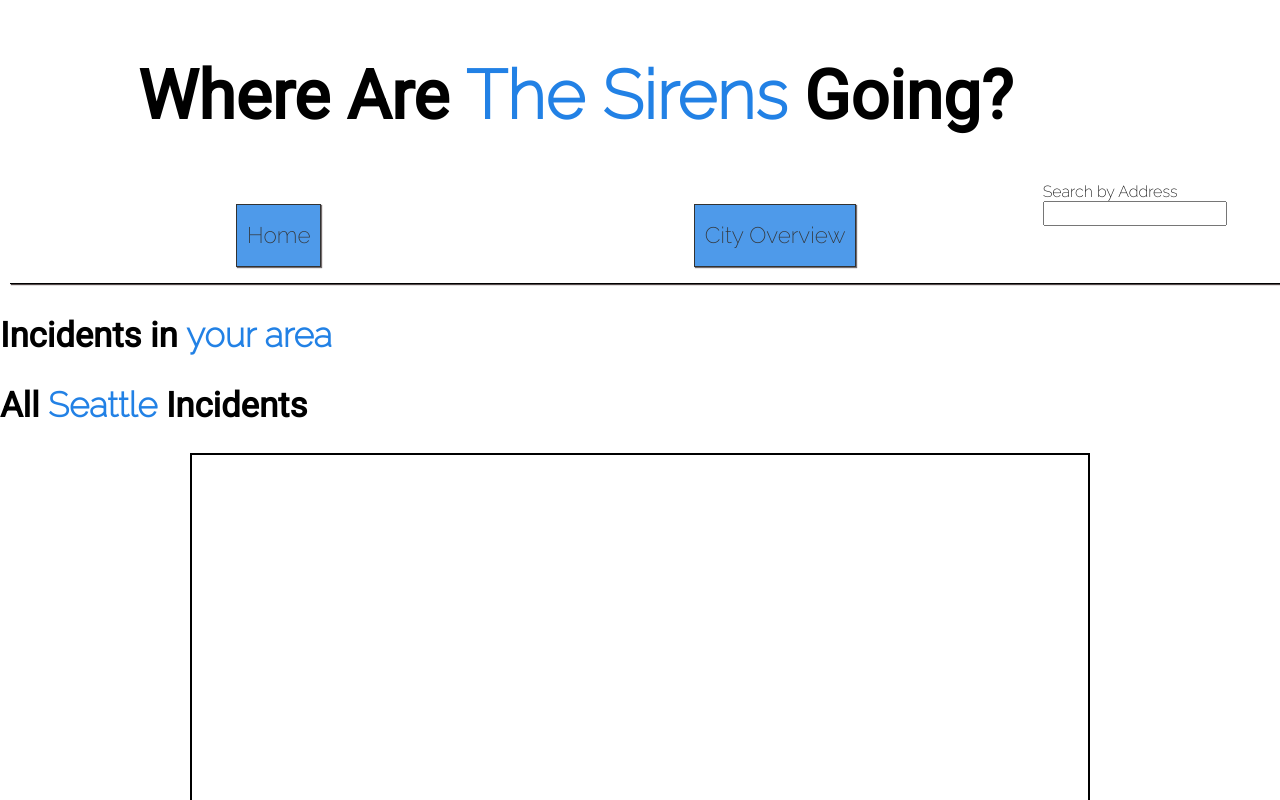
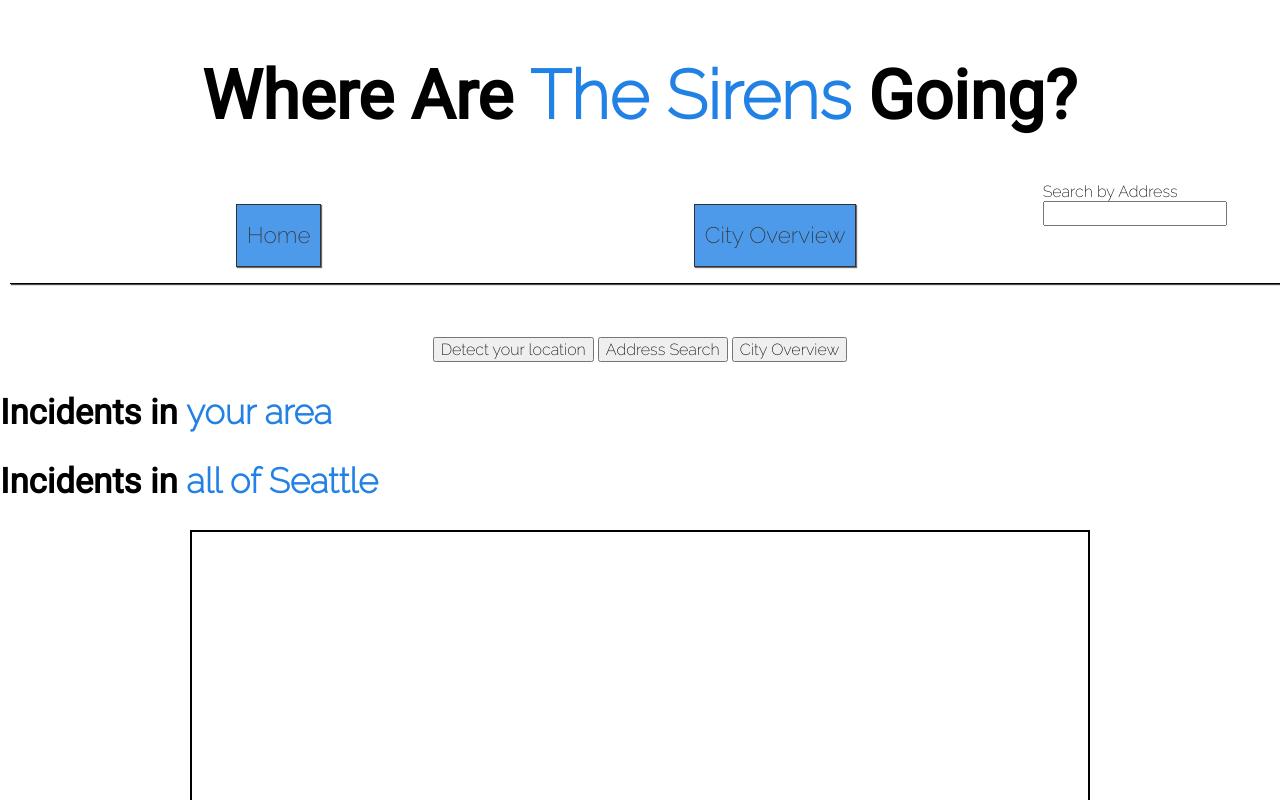
Before and after one commit to sgruse/whereAreTheSirensGoing, a website: page index.html in a window 1280 px wide. Drawn offline with Linux system fonts and the light colour scheme; some packages are replaced by stand-ins of ours.

Commit message:
modified layout in order to accomodate fixed scrolling

```diff
--- a/css/layout.css
+++ b/css/layout.css
@@ -13,6 +13,10 @@ body {
 #index {
   display: flex;
   justify-content: center;
+}
+
+#index-form-container {
+  padding-top: 5%;
 }
 #results {
   display: flex;
@@ -93,7 +97,7 @@ header {
 }
 
 header h1 {
-  padding-left: 10%;
+  padding-left: 15%;
 }
 
 .sirens {
@@ -102,6 +106,7 @@ header h1 {
 }
 
 .container {
+  padding-top: 1%;
   position: absolute;
   top: 260px;
   left:0px;
--- a/index.html
+++ b/index.html
@@ -26,7 +26,7 @@
           <ul class="incident-list">
             <li class="incident-list-item">Type - {{initial_type_group}}</li>
             <li class="incident-list-item">Subtype - {{initial_type_subgroup}}</li>
-            <li class="incident-list-item">Date/Time At Scene - {{at_scene_time}}</li>
+            <li class="incident-list-item">Date/Time At Scene - {{event_clearance_date}}</li>
             <li class="incident-list-item">Location - {{hundred_block_location}}</li>
           </ul>
         </article>
@@ -64,10 +64,8 @@
         </form>
       </div>
     </section>
-
-
     <h2 id="results-header" class="map-header">Incidents in <span class="sirens">your area</span></h2>
-    <h2 id="overview-header" class="map-header">All <span class="sirens">Seattle</span> Incidents</h2>
+    <h2 id="overview-header" class="map-header">Incidents in <span class="sirens">all of Seattle</span></h2>
     <div id="google-map"></div>
     <section id="results" class="results">
       <button id="show-filters">Filter Data</button>
@@ -79,7 +77,7 @@
           <label><input data-filterArrayIndex="5" class="type-filter" type="checkbox" id="quality">Quality of Life</label>
           <label><input class="time-filter" type="radio" name ="time-filter" id="day" value="today" checked>Incidents today</label>
           <label><input class="time-filter" type="radio" name ="time-filter" id="month" value="month">Incidents this Month</label>
-          <label><input class="time-filter" type="radio" name ="time-filter" id="year" value="year">Incidents this year</label>
+          <!-- <label><input class="time-filter" type="radio" name ="time-filter" id="year" value="year">Incidents this year</label> -->
         </form>
         <h2>INCIDENTS</h2>
         <ul id="results-handlebars-here" class="handlebars-goes-here"></ul>
```
